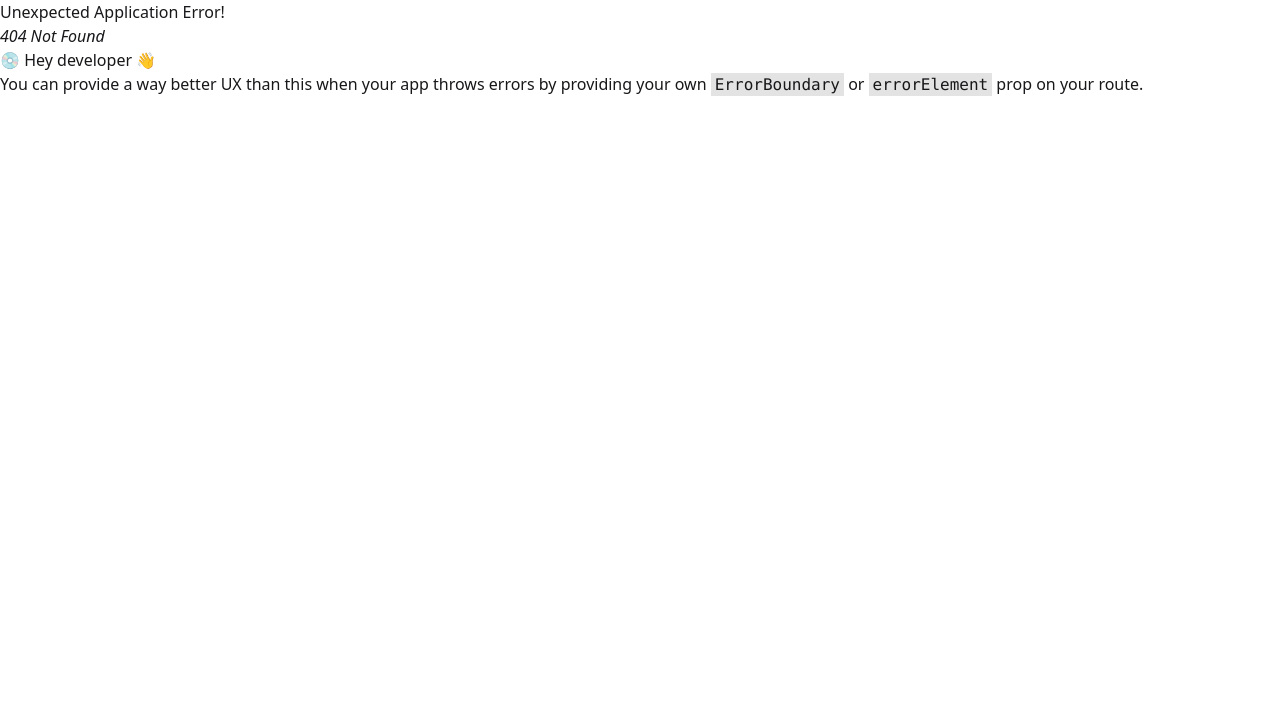
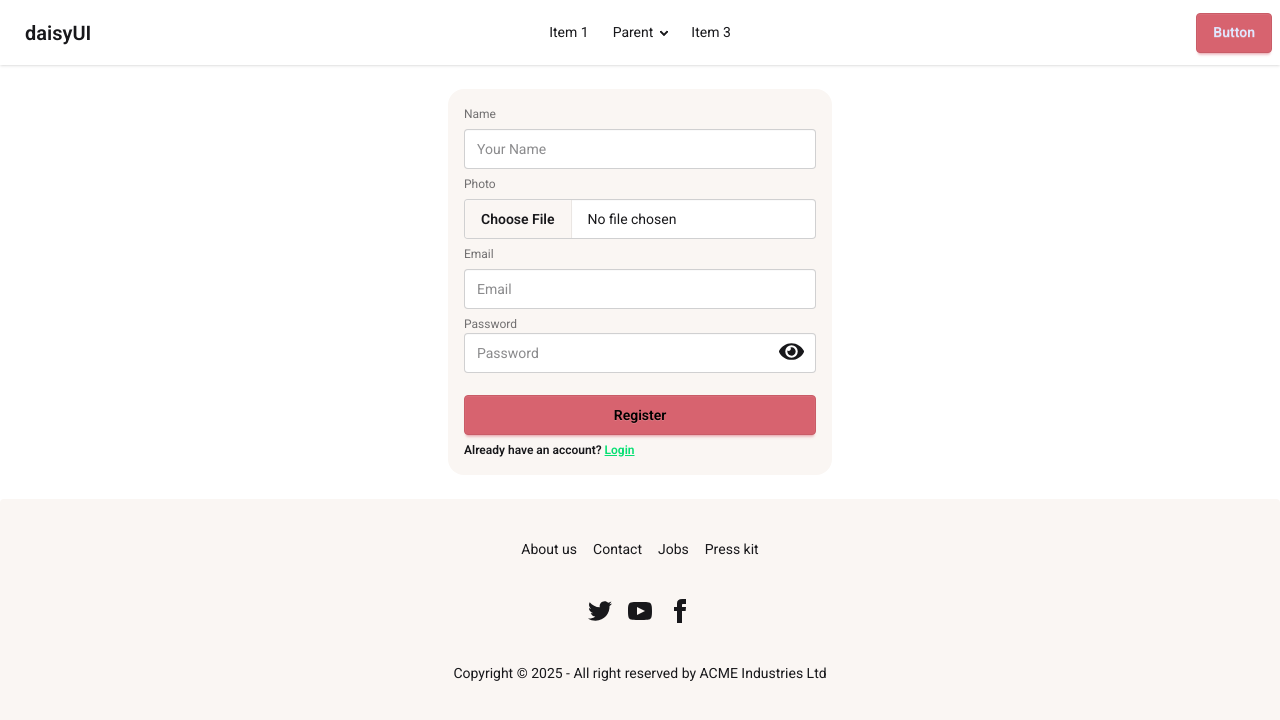
Before and after one commit to oliullahakib/StyleDecor, a React (Vite) app: page /register in a window 1280 px wide. Before the commit this address had no page. Shown: the top 720 px of the page. Built offline with nearby package versions, Linux system fonts and the light colour scheme; no server answers.

Commit message:
register page added

```diff
--- a/package.json
+++ b/package.json
@@ -11,10 +11,13 @@
   },
   "dependencies": {
     "@tailwindcss/vite": "^4.1.17",
+    "axios": "^1.13.2",
     "firebase": "^12.6.0",
     "react": "^19.2.0",
     "react-dom": "^19.2.0",
+    "react-hook-form": "^7.68.0",
     "react-hot-toast": "^2.6.0",
+    "react-icons": "^5.5.0",
     "react-leaflet": "^5.0.0",
     "react-router": "^7.10.1",
     "swiper": "^12.0.3",
--- a/src/Context/AuthProvider.jsx
+++ b/src/Context/AuthProvider.jsx
@@ -2,7 +2,7 @@ import React, { useEffect, useState } from 'react';
 import { AuthContext } from './AuthContex';
 import { createUserWithEmailAndPassword, onAuthStateChanged, signInWithEmailAndPassword, signOut, updateProfile } from 'firebase/auth';
 import { auth } from '../firebase/firebase.config';
-import Loading from '../pages/Shared/Loading';
+
 
 const AuthProvider = ({ children }) => {
     const [user, setUser] = useState(null)
@@ -41,7 +41,7 @@ const AuthProvider = ({ children }) => {
         updateUser
     }
     return <AuthContext value={value} >
-        {loading?<Loading/>:children}
+        {loading?"Loading":children}
     </AuthContext>
 };
 
--- /dev/null
+++ b/src/hook/useAxiosSecure.jsx
@@ -0,0 +1,38 @@
+import axios from "axios";
+import { useEffect } from "react";
+import useAuth from "./useAuth";
+import { useNavigate } from "react-router";
+
+const instance = axios.create({
+    baseURL: 'http://localhost:3000',
+})
+
+const useAxiosSecure = () => {
+    const {user,logOutUser}=useAuth()
+    const navigate = useNavigate()
+    useEffect(() => {
+     const reqInterceptor= instance.interceptors.request.use((config) => {
+           config.headers.Authorization=`Beare ${user.accessToken}`
+        return config
+        })
+        const resInterceptor = instance.interceptors.response.use((response)=>{
+            return response
+        },(error)=>{
+            const status = error.status
+            if(status===401 || status===403){
+                logOutUser()
+                .then(()=>{
+                    navigate('/login')
+                })
+            }
+        })
+        return () => {
+            instance.interceptors.request.eject(reqInterceptor)
+            instance.interceptors.response.eject(resInterceptor)
+        }
+    }, [user])
+
+    return instance
+};
+
+export default useAxiosSecure;
--- a/src/main.jsx
+++ b/src/main.jsx
@@ -3,9 +3,12 @@ import { createRoot } from 'react-dom/client'
 import './index.css'
 import { RouterProvider } from 'react-router'
 import { router } from './router/Router'
+import AuthProvider from './Context/AuthProvider'
 
 createRoot(document.getElementById('root')).render(
   <StrictMode>
-   <RouterProvider router={router} />
+   <AuthProvider>
+    <RouterProvider router={router} />
+   </AuthProvider>
   </StrictMode>,
 )
--- /dev/null
+++ b/src/pages/Login/Login.jsx
@@ -0,0 +1,60 @@
+import React from 'react';
+import { useForm } from 'react-hook-form';
+import { Link, useLocation, useNavigate } from 'react-router';
+import toast from 'react-hot-toast';
+import useAuth from '../../hook/useAuth';
+
+const Login = () => {
+    const {loginUser}=useAuth()
+    const { register, handleSubmit, formState: { errors } } = useForm()
+    const location = useLocation()
+    const navigate = useNavigate()
+    const handleLogin = (data) => {
+        loginUser(data.email,data.password)
+        .then(()=>{
+            toast.success("Login Successfully")
+            navigate(location?.state ||'/')
+        })
+    }
+    return (
+        <div className=' w-full'>
+            <div className="card-body w-full justify-center items-center">
+                <form onSubmit={handleSubmit(handleLogin)} className="fieldset md:w-96">
+                    <label className="label">Email</label>
+                    <input {...register("email", { required: 'Email is required.' })} type="email" className="input w-full" placeholder="Email" />
+                    {errors.email && <p className='text-red-500'>{errors.email.message}</p>}
+                    <label className="label">Password</label>
+                    <input {...register("password", {
+                        required: 'Password is required.',
+                        minLength:
+                        {
+                            value: 6,
+                            message: 'Password must be at least 6 characters long.'
+                        },
+                        pattern: {
+                            value: /^(?=.*[A-Z]).+$/,
+                            message: 'Password must contain An Uppercase letters.',
+                        },
+                        validate: (value) => {
+                            const lowerCaseReg = /(?=.*[a-z])/
+                            if (!lowerCaseReg.test(value)) {
+                                return 'Password must include at least one lowercase letter.';
+                            }
+                            return true
+                        }
+
+                    })} type="password" className="input w-full" placeholder="Password" />
+                    {errors.password &&
+                        <p className='text-red-500'>
+                            {errors.password.message}
+                        </p>}
+                    <div><a className="link link-hover">Forgot password?</a></div>
+                    <button className="btn btn-primary text-black mt-4">Login</button>
+                        <p className='font-semibold'>New to ZapShift? Please <Link state={location?.state} to={"/register"} className='text-green-400 underline'>Register</Link></p>
+                </form>
+            </div>
+        </div>
+    );
+};
+
+export default Login;
--- /dev/null
+++ b/src/pages/Register/Register.jsx
@@ -0,0 +1,109 @@
+import React, { useState } from 'react';
+import { useForm } from 'react-hook-form';
+import { FaEye, FaEyeSlash } from 'react-icons/fa';
+import { Link, useLocation, useNavigate } from 'react-router';
+import axios from 'axios';
+import toast from 'react-hot-toast';
+
+import useAuth from '../../hook/useAuth';
+import useAxiosSecure from '../../hook/useAxiosSecure';
+
+const Register = () => {
+    const { creatUser, updateUser } = useAuth()
+    const axiosSecure = useAxiosSecure()
+    const [show, setShow] = useState(false)
+    const { register, handleSubmit, formState: { errors } } = useForm()
+    const location = useLocation()
+    const navigate = useNavigate()
+    const handleRegister = (data) => {
+        const profileImg = data.photo[0]
+        creatUser(data.email, data.password)
+            .then(() => {
+                // make fromData
+                const formData = new FormData()
+                formData.append("image", profileImg)
+                const url = `https://api.imgbb.com/1/upload?key=${import.meta.env.VITE_image_host_key}`
+                // save image to imbb
+                axios.post(url, formData)
+                    .then(res => {
+
+                        // update user
+                        updateUser({ displayName: data.name, photoURL: res.data.data.url })
+                            .then(() => {
+                                toast.success("User Created Successfully")
+                                navigate(location?.state || '/')
+                                // save user to db
+                                const userInfo = {
+                                    displayName: data.name,
+                                    photoURL: res.data.data.url,
+                                    email: data.email
+                                }
+                                axiosSecure.post('/user', userInfo)
+                                    .then(() => {
+                                        console.log("user saved in db")
+                                    })
+                                    .catch(err => {
+                                        console.log(err)
+                                    })
+                            })
+                    })
+            })
+            .catch(err => {
+                console.log(err)
+            })
+    }
+    return (
+        <div className='w-full'>
+            <div className="card-body  w-full justify-center items-center">
+                <form onSubmit={handleSubmit(handleRegister)} className="fieldset bg-base-200 p-4 rounded-2xl md:w-96">
+                    {/* Name */}
+                    <label className="label">Name</label>
+                    <input {...register("name", {
+                        required: "Name is required",
+                        minLength: {
+                            value: 5,
+                            message: "Name should be more than 5 charecters"
+                        }
+                    })} type="text" className="input w-full" placeholder="Your Name" />
+                    {errors.name && <p className='text-red-400'>{errors.name?.message}</p>}
+                    {/* photo */}
+                    <label className="label">Photo</label>
+                    <input {...register("photo", { required: true })} type="file" className="file-input w-full" />
+                    {errors.photo?.type === "required" && <p className='text-red-400'>Photo is required</p>}
+                    {/* email */}
+                    <label className="label">Email</label>
+                    <input {...register("email", { required: "Email is required" })} type="email" className="input w-full" placeholder="Email" />
+                    {errors.email && <p className='text-red-400'>{errors.email?.message}</p>}
+
+                    {/* password  */}
+                    <div className='relative'>
+                        <label className="label">Password</label>
+                        <input {...register("password", {
+                            required: "Password is required",
+                            minLength: {
+                                value: 6,
+                                message: 'Password must be at least 6 characters long.'
+                            },
+                            pattern: {
+                                value: /^(?=.*[A-Z]).+$/,
+                                message: 'Password must contain An Uppercase letters.',
+                            },
+                            validate: (value) => {
+                                if (!/^(?=.*[a-z]).+$/.test(value)) {
+                                    return 'Password must include at least one lowercase letter.';
+                                }
+                                return true
+                            }
+                        })} type={show ? "text" : "password"} className="input w-full" placeholder="Password" />
+                        {errors.password && <p className='text-red-400'>{errors.password?.message}</p>}
+                        <span onClick={() => setShow(!show)} className='absolute top-6 right-3'>{show ? <FaEyeSlash size={25} /> : <FaEye size={25} />}</span>
+                    </div>
+                    <button className="btn btn-primary text-black mt-4">Register</button>
+                    <p className='font-semibold'>Already have an account? <Link to={"/login"} className='text-green-400 underline'>Login</Link></p>
+                </form>
+            </div>
+        </div>
+    );
+};
+
+export default Register;
--- a/src/router/Router.jsx
+++ b/src/router/Router.jsx
@@ -2,6 +2,8 @@ import { createBrowserRouter } from "react-router";
 import RootLayout from "../layouts/RootLayout";
 import Home from "../pages/Home/Home/Home";
 import ServiceCoveragePage from "../pages/ServiceCoverage/ServiceCoveragePage";
+import Login from "../pages/Login/Login";
+import Register from "../pages/Register/Register";
 
 
 export const router = createBrowserRouter([
@@ -18,6 +20,14 @@ export const router = createBrowserRouter([
                 Component:ServiceCoveragePage,
                 loader:()=>fetch('/serviceCenters.json')
             },
+            {
+                path:"login",
+                Component:Login
+            },
+            {
+                path:"register",
+                Component:Register
+            }
         ]
     }
 ])
```
Also changed, not shown: 1 other file (tests, documents, lock files or other folders).
